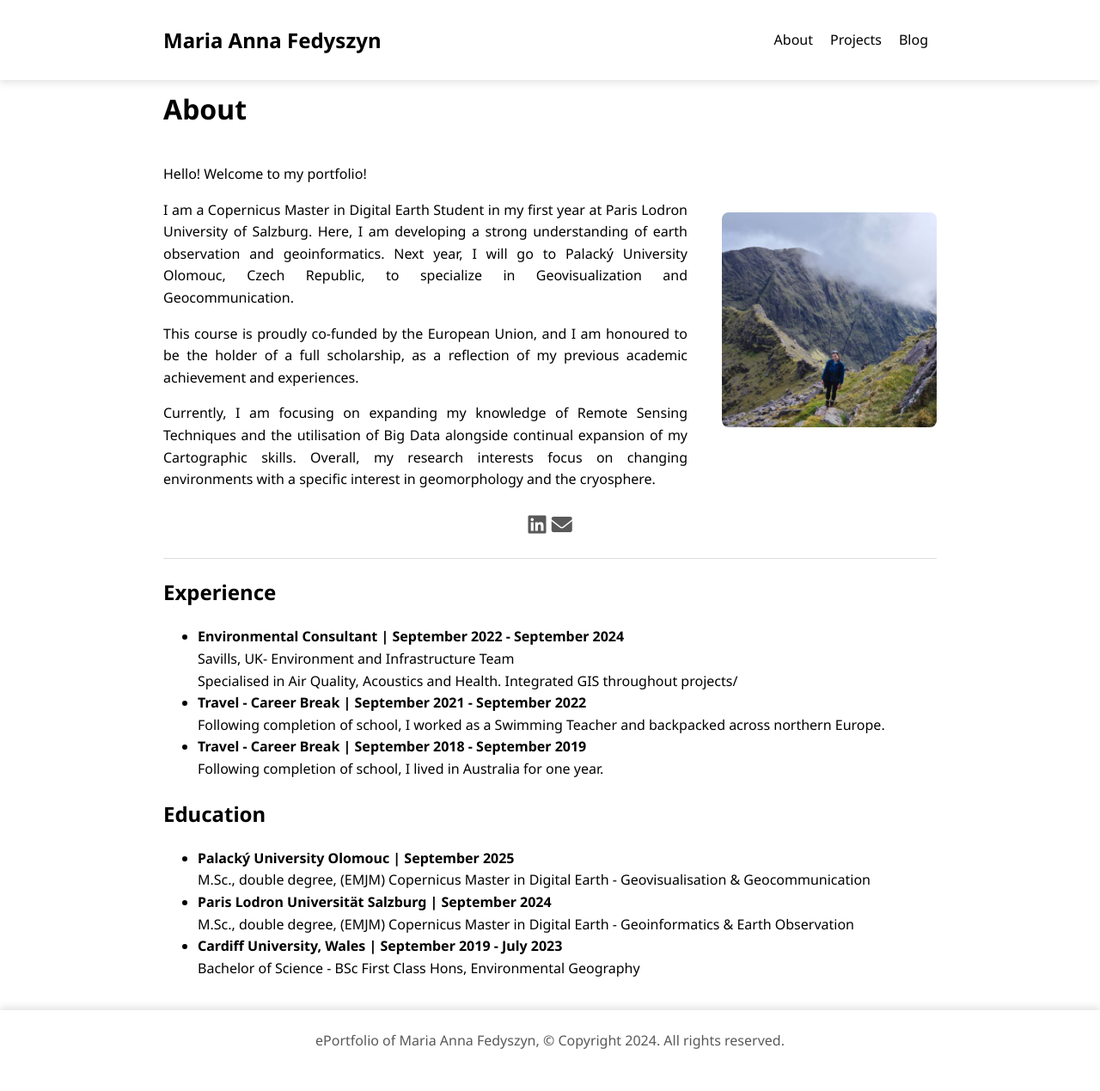
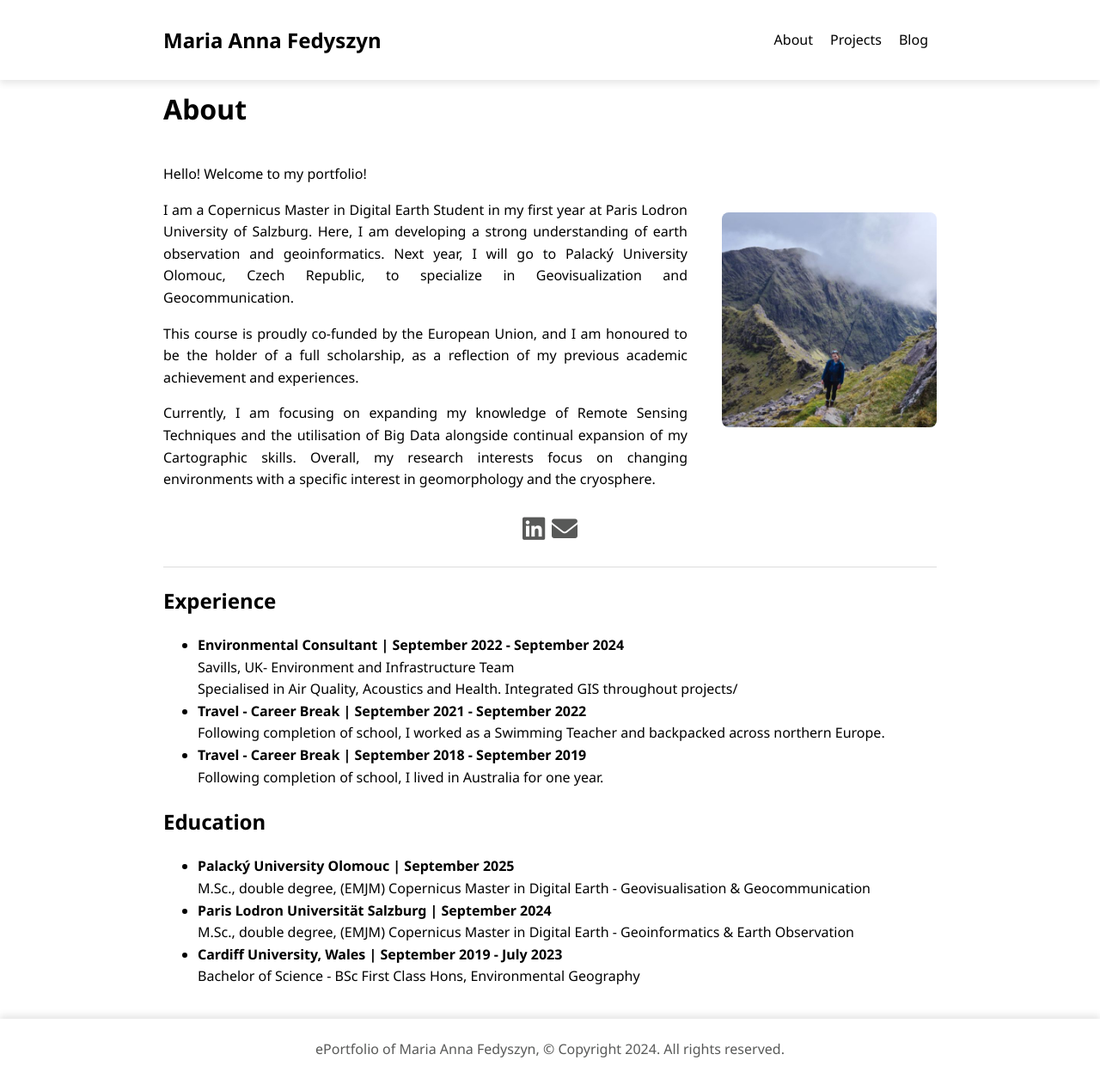
Before and after one commit to maria-anna-gis/maria-anna-gis.github.io, a Jekyll site: the page built from about.md, in a window 1280 px wide and 1277 px high. Shown: the top 1269 px of the window at 86% size. Built offline with Jekyll 4.4.1, drawn with Linux system fonts in a browser that asks for light colours.

Commit message:
Update main.css

```diff
--- a/assets/main.css
+++ b/assets/main.css
@@ -64,6 +64,10 @@
 
 a {
     color: #000000;
+}
+
+nav a:hover {
+    color: #bcc7df;
 }
 
 /* Main Content Styles */
@@ -312,7 +316,7 @@
 .contact-icons a {
     margin-right: 0 10px;
     color: #585958;
-    font-size: 24px;
+    font-size: 30px;
     text-decoration: none;
 }
 
```
